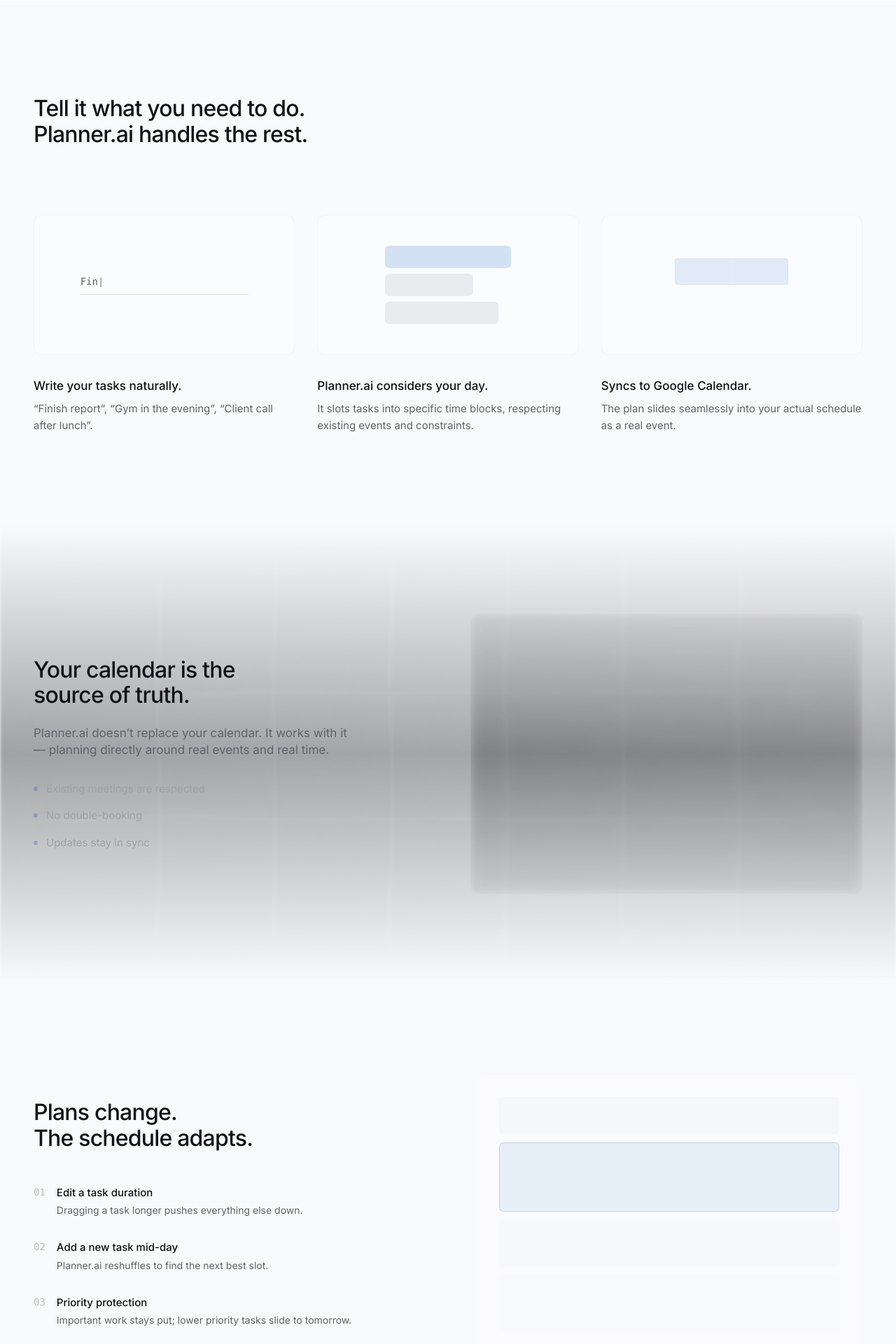
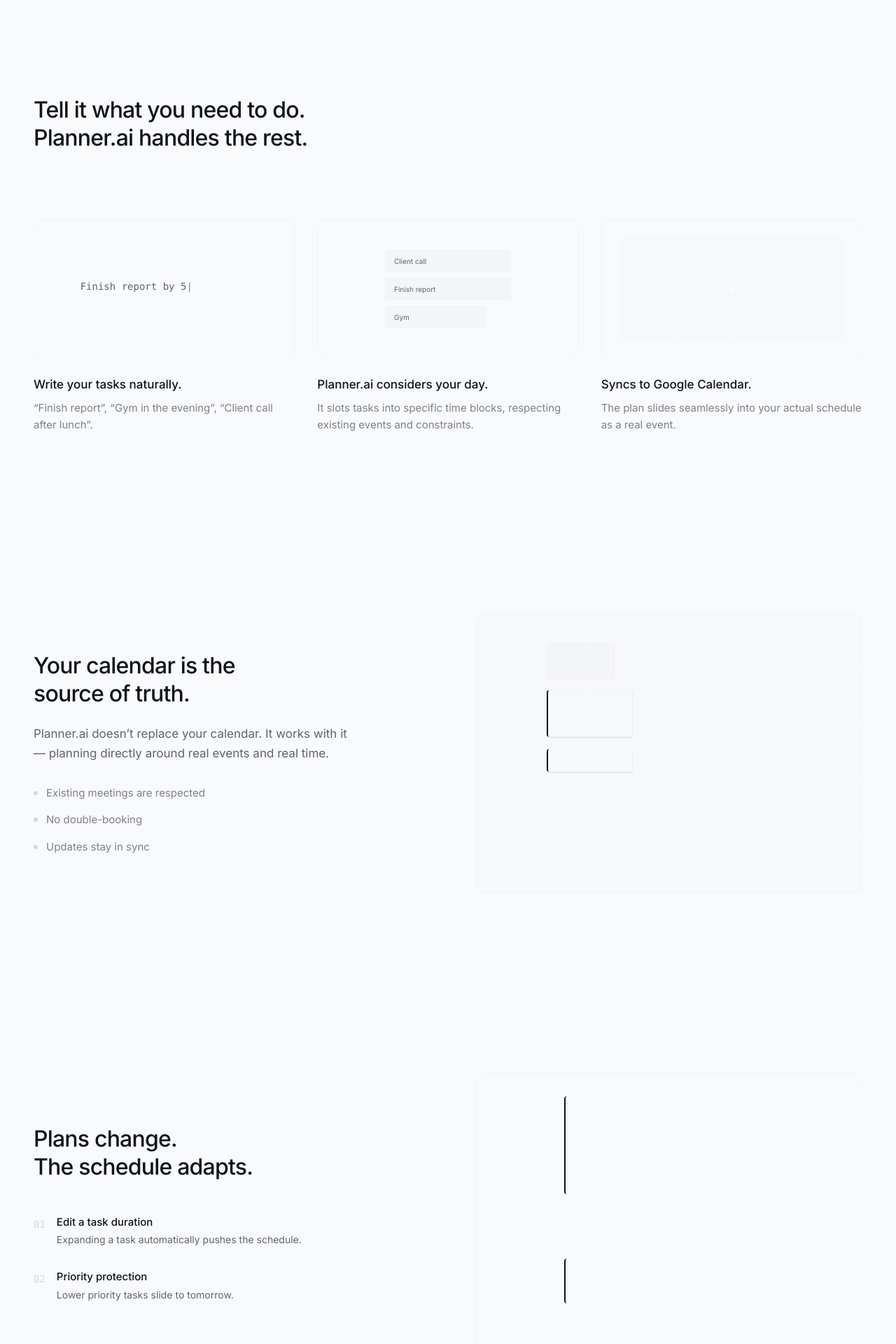
Before and after one commit to sharxtx/planner, a Next.js app: page / in a window 1280 px wide. Shown: the part 800-2720 px from the top of the page at 70% size. Built offline with nearby package versions, Linux system fonts and the light colour scheme; a web font is replaced by a local one.

Commit message:
WIP landing page

```diff
--- a/components/landing/sections/adaptation.tsx
+++ b/components/landing/sections/adaptation.tsx
@@ -1,6 +1,8 @@
 'use client'
 
 import { motion } from 'motion/react'
+
+const EASE = [0.22, 1, 0.36, 1]
 
 export default function Adaptation() {
     return (
@@ -9,55 +11,62 @@
 
                 {/* Text Side */}
                 <div>
-                    <h2 className="text-[32px] font-medium tracking-tight leading-[1.15] text-foreground mb-6">
+                    <h2 className="text-[32px] font-medium tracking-tight leading-[1.25] text-foreground mb-6">
                         Plans change. <br /> The schedule adapts.
                     </h2>
                     <div className="space-y-8 mt-12">
                         <div className="flex gap-4">
-                            <div className="text-muted-foreground/40 font-mono text-sm">01</div>
+                            <div className="text-border font-mono text-sm pt-1">01</div>
                             <div>
                                 <h3 className="text-[15px] font-medium text-foreground">Edit a task duration</h3>
-                                <p className="text-sm text-muted-foreground mt-1">Dragging a task longer pushes everything else down.</p>
+                                <p className="text-sm text-muted-foreground mt-1">Expanding a task automatically pushes the schedule.</p>
                             </div>
                         </div>
                         <div className="flex gap-4">
-                            <div className="text-muted-foreground/40 font-mono text-sm">02</div>
-                            <div>
-                                <h3 className="text-[15px] font-medium text-foreground">Add a new task mid-day</h3>
-                                <p className="text-sm text-muted-foreground mt-1">Planner.ai reshuffles to find the next best slot.</p>
-                            </div>
-                        </div>
-                        <div className="flex gap-4">
-                            <div className="text-muted-foreground/40 font-mono text-sm">03</div>
+                            <div className="text-border font-mono text-sm pt-1">02</div>
                             <div>
                                 <h3 className="text-[15px] font-medium text-foreground">Priority protection</h3>
-                                <p className="text-sm text-muted-foreground mt-1">Important work stays put; lower priority tasks slide to tomorrow.</p>
+                                <p className="text-sm text-muted-foreground mt-1">Lower priority tasks slide to tomorrow.</p>
                             </div>
                         </div>
                     </div>
                 </div>
 
-                {/* Visual Side - Abstract "Snap" Motion */}
-                <div className="relative h-[400px] bg-card/30 rounded-2xl p-8 overflow-hidden border border-border/10">
-                    <div className="relative h-full w-full flex flex-col gap-3">
-                        {/* Event 1 - Fixed */}
-                        <div className="h-16 w-full bg-secondary/30 rounded-md border border-border/5" />
+                {/* Visual Side - Cause -> Effect Motion */}
+                <div className="relative h-[400px] bg-transparent rounded-2xl p-8 border border-border/20 overflow-hidden">
+                    <div className="relative h-full w-full flex flex-col gap-3 max-w-[300px] mx-auto">
 
-                        {/* Event 2 - Expanding */}
+                        {/* Task 1 (Expanding) */}
                         <motion.div
                             initial={{ height: 60 }}
-                            whileInView={{ height: 120 }}
-                            transition={{ duration: 1.5, repeat: Infinity, repeatDelay: 2, ease: "easeInOut" }}
-                            className="w-full bg-primary/10 rounded-md border border-primary/20 relative z-10"
-                        />
+                            whileInView={{ height: 140 }}
+                            transition={{ duration: 1.2, delay: 0.5, ease: EASE, repeat: Infinity, repeatDelay: 3 }}
+                            className="w-full bg-planner-blue/10 border-l-2 border-planner-blue rounded-sm p-4 overflow-hidden relative"
+                        >
+                            <div className="h-2 w-24 bg-planner-blue/30 rounded-full mb-2" />
+                            <div className="h-1.5 w-16 bg-planner-blue/20 rounded-full" />
+                        </motion.div>
 
-                        {/* Event 3 - Shifting */}
+                        {/* Task 2 (Sliding Down) */}
                         <motion.div
-                            className="h-20 w-full bg-secondary/30 rounded-md border border-border/5 opacity-50"
-                        />
+                            initial={{ y: 0 }}
+                            whileInView={{ y: 80 }}
+                            transition={{ duration: 1.2, delay: 0.5, ease: EASE, repeat: Infinity, repeatDelay: 3 }}
+                            className="h-16 w-full bg-planner-sand/10 border-l-2 border-planner-sand rounded-sm p-3"
+                        >
+                            <div className="h-1.5 w-12 bg-planner-sand/40 rounded-full" />
+                        </motion.div>
+
+                        {/* Task 3 (Fading Out/Exiting) */}
                         <motion.div
-                            className="h-24 w-full bg-secondary/30 rounded-md border border-border/5 opacity-30"
-                        />
+                            initial={{ opacity: 1, y: 0 }}
+                            whileInView={{ opacity: 0, y: 80 }}
+                            transition={{ duration: 0.8, delay: 0.6, ease: EASE, repeat: Infinity, repeatDelay: 3 }}
+                            className="h-16 w-full bg-secondary/40 border-l-2 border-border rounded-sm p-3 opacity-60"
+                        >
+                            <div className="h-1.5 w-12 bg-secondary-foreground/20 rounded-full" />
+                        </motion.div>
+
                     </div>
                 </div>
 
--- a/components/landing/sections/cta.tsx
+++ b/components/landing/sections/cta.tsx
@@ -40,9 +40,9 @@
                     transition={{ duration: 0.6, delay: 0.2 }}
                     className="p-12 rounded-3xl border border-border bg-card/50 backdrop-blur-sm shadow-2xl flex flex-col items-center gap-8"
                 >
-                    <h2 className="text-3xl font-medium text-balance text-foreground sm:text-4xl">
+                    <h2 className="text-3xl font-medium text-balance text-foreground sm:text-4xl leading-tight">
                         Stop prioritizing your schedule.<br />
-                        <span className="text-muted-foreground">Start scheduling your priorities.</span>
+                        Start <span className="font-playfair italic">scheduling</span> your priorities.
                     </h2>
 
                     <div className="flex flex-col sm:flex-row gap-4 w-full justify-center">
--- a/components/landing/sections/how-it-works.tsx
+++ b/components/landing/sections/how-it-works.tsx
@@ -4,76 +4,64 @@
 import { useState, useEffect } from 'react'
 import { cn } from '@/lib/utils'
 
+const EASE = [0.22, 1, 0.36, 1]
+
 export default function HowItWorks() {
     return (
         <section className="py-32 px-5 sm:px-12 border-t border-border/10">
             <div className="max-w-7xl mx-auto">
                 <div className="max-w-xl mb-24">
-                    <h2 className="text-[32px] font-medium tracking-tight leading-[1.15] text-foreground mb-4">
+                    <h2 className="text-[32px] font-medium tracking-tight leading-[1.25] text-foreground mb-4">
                         Tell it what you need to do.<br />Planner.ai handles the rest.
                     </h2>
                 </div>
 
-                {/* 3-Column Layout */}
+                {/* 3-Column Layout: Stacked on mobile, Horizontal on desktop */}
                 <div className="grid grid-cols-1 md:grid-cols-3 gap-16 md:gap-8">
 
-                    {/* Step 1: Input */}
-                    <div className="flex flex-col gap-8">
-                        <div className="h-[200px] w-full bg-card/50 border border-border/20 rounded-xl relative overflow-hidden flex items-center justify-center p-6">
-                            {/* Input Visual */}
-                            <div className="w-full max-w-[240px] border-b border-primary/20 pb-2">
+                    {/* PANEL 1: INPUT */}
+                    <div className="flex flex-col gap-6">
+                        <div className="h-[200px] w-full border border-border/20 rounded-xl relative overflow-hidden flex items-center justify-center p-6 bg-transparent">
+                            {/* Visual: Single multiline input, thinning border, no fill */}
+                            <div className="w-full max-w-[240px]">
                                 <TypewriterInput />
                             </div>
                         </div>
                         <div>
                             <h3 className="text-[17px] font-medium text-foreground mb-2">Write your tasks naturally.</h3>
-                            <p className="text-[15px] leading-relaxed text-muted-foreground">
+                            <p className="text-[15px] leading-relaxed text-secondary-foreground/60">
                                 “Finish report”, “Gym in the evening”, “Client call after lunch”.
                             </p>
                         </div>
                     </div>
 
-                    {/* Step 2: Planning */}
-                    <div className="flex flex-col gap-8">
-                        <div className="h-[200px] w-full bg-card/50 border border-border/20 rounded-xl relative overflow-hidden flex items-center justify-center p-6">
-                            {/* Timeline Visual - Abstract Blocks */}
-                            <div className="flex flex-col gap-2 w-[180px]">
-                                <TimelineBlock width="100%" color="bg-primary/20" delay={0} />
-                                <TimelineBlock width="70%" color="bg-secondary" delay={0.2} />
-                                <TimelineBlock width="90%" color="bg-secondary" delay={0.4} />
+                    {/* PANEL 2: REASONING */}
+                    <div className="flex flex-col gap-6">
+                        <div className="h-[200px] w-full border border-border/20 rounded-xl relative overflow-hidden flex items-center justify-center p-6 bg-transparent">
+                            {/* Visual: Text tasks sliding into timeline skeleton */}
+                            <div className="relative w-[180px] flex flex-col gap-2">
+                                <ReasoningTask text="Client call" delay={0.2} />
+                                <ReasoningTask text="Finish report" delay={0.4} width="100%" />
+                                <ReasoningTask text="Gym" delay={0.6} width="80%" />
                             </div>
                         </div>
                         <div>
                             <h3 className="text-[17px] font-medium text-foreground mb-2">Planner.ai considers your day.</h3>
-                            <p className="text-[15px] leading-relaxed text-muted-foreground">
+                            <p className="text-[15px] leading-relaxed text-secondary-foreground/60">
                                 It slots tasks into specific time blocks, respecting existing events and constraints.
                             </p>
                         </div>
                     </div>
 
-                    {/* Step 3: Sync */}
-                    <div className="flex flex-col gap-8">
-                        <div className="h-[200px] w-full bg-card/50 border border-border/20 rounded-xl relative overflow-hidden flex items-center justify-center p-6">
-                            {/* Grid Visual */}
-                            <div className="relative w-full h-full opacity-60">
-                                {/* Abstract Grid Lines */}
-                                <div className="absolute inset-0 grid grid-cols-4 grid-rows-4 gap-px bg-transparent">
-                                    {[...Array(16)].map((_, i) => (
-                                        <div key={i} className="bg-border/5" />
-                                    ))}
-                                </div>
-                                {/* Synced Block */}
-                                <motion.div
-                                    initial={{ opacity: 0, scale: 0.9 }}
-                                    whileInView={{ opacity: 1, scale: 1 }}
-                                    transition={{ duration: 0.5, delay: 0.6 }}
-                                    className="absolute top-[25%] left-[25%] col-span-2 row-span-1 w-[50%] h-[25%] bg-primary/20 rounded-sm border border-primary/10"
-                                />
-                            </div>
+                    {/* PANEL 3: SYNC */}
+                    <div className="flex flex-col gap-6">
+                        <div className="h-[200px] w-full border border-border/20 rounded-xl relative overflow-hidden flex items-center justify-center p-6 bg-transparent">
+                            {/* Visual: Timeline morphs into grid */}
+                            <SyncVisual />
                         </div>
                         <div>
                             <h3 className="text-[17px] font-medium text-foreground mb-2">Syncs to Google Calendar.</h3>
-                            <p className="text-[15px] leading-relaxed text-muted-foreground">
+                            <p className="text-[15px] leading-relaxed text-secondary-foreground/60">
                                 The plan slides seamlessly into your actual schedule as a real event.
                             </p>
                         </div>
@@ -92,31 +80,61 @@
     useEffect(() => {
         let i = 0
         const interval = setInterval(() => {
-            setText(phrase.slice(0, i))
-            i++
-            if (i > phrase.length) {
-                i = 0
-                // subtle pause could be added here but keeping simple loop
+            if (i <= phrase.length) {
+                setText(phrase.slice(0, i))
+                i++
+            } else {
+                clearInterval(interval) // Stop halfway/at end, don't loop
             }
-        }, 150)
+        }, 100)
         return () => clearInterval(interval)
     }, [])
 
     return (
-        <div className="font-mono text-sm text-muted-foreground relative">
+        <div className="font-mono text-sm text-muted-foreground relative border-b border-border/20 pb-2">
             {text}<span className="animate-pulse">|</span>
         </div>
     )
 }
 
-function TimelineBlock({ width, color, delay }: { width: string, color: string, delay: number }) {
+function ReasoningTask({ text, delay, width = "100%" }: { text: string, delay: number, width?: string }) {
     return (
         <motion.div
-            initial={{ y: 20, opacity: 0 }}
-            whileInView={{ y: 0, opacity: 1 }}
-            transition={{ duration: 0.5, delay, ease: "easeOut" }}
-            className={cn("h-8 rounded-md", color)}
+            initial={{ x: -20, opacity: 0 }}
+            whileInView={{ x: 0, opacity: 1 }}
+            transition={{ duration: 0.6, delay, ease: EASE }}
+            className="h-8 rounded-sm bg-secondary/30 flex items-center px-3 border border-border/10"
             style={{ width }}
-        />
+        >
+            <span className="text-[10px] text-muted-foreground">{text}</span>
+        </motion.div>
     )
 }
+
+function SyncVisual() {
+    return (
+        <div className="relative w-full h-full flex items-center justify-center">
+            {/* Background Grid (Faint) */}
+            <div className="absolute inset-0 grid grid-cols-4 grid-rows-4 gap-px opacity-30">
+                {[...Array(16)].map((_, i) => <div key={i} className="bg-border/20" />)}
+            </div>
+
+            {/* Timeline Block Compressing -> Morphing */}
+            <motion.div
+                initial={{ width: "80%", height: 30, opacity: 0 }}
+                whileInView={{ width: "40%", height: 60, opacity: 1, backgroundColor: "var(--planner-blue)" }}
+                transition={{ duration: 0.8, delay: 0.5, ease: EASE }}
+                className="relative z-10 rounded-sm bg-secondary flex items-center justify-center"
+            >
+                <motion.div
+                    initial={{ opacity: 0, scale: 0 }}
+                    whileInView={{ opacity: 1, scale: 1 }}
+                    transition={{ delay: 1.2 }}
+                    className="text-white text-xs font-medium"
+                >
+                    ✓
+                </motion.div>
+            </motion.div>
+        </div>
+    )
+}
--- a/components/landing/sections/philosophy.tsx
+++ b/components/landing/sections/philosophy.tsx
@@ -1,42 +1,73 @@
 'use client'
 
-import Image from 'next/image'
+import { motion, useScroll, useTransform } from 'motion/react'
+import { useRef } from 'react'
+
+const EASE = [0.22, 1, 0.36, 1]
 
 export default function Philosophy() {
+    const containerRef = useRef<HTMLDivElement>(null)
+    const { scrollYProgress } = useScroll({
+        target: containerRef,
+        offset: ["start end", "end start"]
+    })
+
+    // Parallax: Planner tasks move slightly, Grid stays fixed
+    const yPlanner = useTransform(scrollYProgress, [0, 1], [0, -40])
+
     return (
-        <section className="relative py-32 px-5 sm:px-12 overflow-hidden">
-            {/* Visual Background: Abstract Blurred Grid */}
-            <div className="absolute inset-0 z-0 opacity-40 select-none pointer-events-none mix-blend-screen">
-                <Image
-                    src="/images/abstract-grid.png"
-                    alt=""
-                    fill
-                    className="object-cover blur-[2px]"
-                />
-                <div className="absolute inset-0 bg-linear-to-b from-background via-transparent to-background" />
-            </div>
+        <section className="py-32 px-5 sm:px-12 border-t border-border/10">
+            <div className="max-w-7xl mx-auto grid grid-cols-1 lg:grid-cols-2 gap-20 items-center">
 
-            <div className="max-w-7xl mx-auto relative z-10 grid grid-cols-1 lg:grid-cols-2 gap-16 items-center">
+                {/* Left: Text */}
                 <div>
-                    <h2 className="text-[32px] font-medium tracking-tight leading-[1.15] text-foreground mb-6">
+                    <h2 className="text-[32px] font-medium tracking-tight leading-[1.25] text-foreground mb-6">
                         Your calendar is the <br /> source of truth.
                     </h2>
-                    <p className="text-[17px] leading-[1.4] text-muted-foreground mb-8 max-w-md">
+                    <p className="text-[17px] leading-[1.6] text-muted-foreground mb-8 max-w-md">
                         Planner.ai doesn’t replace your calendar. It works with it — planning directly around real events and real time.
                     </p>
 
-                    <ul className="space-y-4">
+                    <div className="space-y-4">
                         {['Existing meetings are respected', 'No double-booking', 'Updates stay in sync'].map((item) => (
-                            <li key={item} className="flex items-center gap-3 text-[15px] text-neutral-400">
-                                <div className="w-1.5 h-1.5 rounded-full bg-primary/40" />
+                            <div key={item} className="flex items-center gap-3 text-[15px] text-secondary-foreground/60">
+                                <div className="w-1.5 h-1.5 rounded-full bg-border" />
                                 {item}
-                            </li>
+                            </div>
                         ))}
-                    </ul>
+                    </div>
                 </div>
 
-                {/* Visual Overlay - Optional: Could be a clean timeline floating over the blurred grid */}
-                <div className="hidden lg:block h-[400px] w-full rounded-xl border border-border/10 bg-card/10 backdrop-blur-sm" />
+                {/* Right: Layered Visual (Grid + Planner Blocks) */}
+                <div ref={containerRef} className="relative h-[400px] w-full border border-border/20 rounded-xl overflow-hidden bg-card/10">
+
+                    {/* Layer 1: Static Grid (Faint, fixed) */}
+                    <div className="absolute inset-0 grid grid-cols-7 grid-rows-5 gap-px bg-transparent z-0 opacity-20 pointer-events-none">
+                        {[...Array(35)].map((_, i) => (
+                            <div key={i} className="bg-border/30" />
+                        ))}
+                    </div>
+
+                    {/* Layer 2: Planner Timeline Blocks (Sharp, Moves) */}
+                    <motion.div style={{ y: yPlanner }} className="absolute inset-0 z-10 p-8">
+                        {/* Abstract Planner Blocks aligned to grid logic */}
+                        <div className="relative h-full w-full">
+                            {/* Meeting (Fixed Calendar Event) - Static/Ghosted */}
+                            <div className="absolute top-[10%] left-[14%] w-[20%] h-[15%] bg-secondary/20 border border-border/20 rounded-sm" />
+
+                            {/* Planner Task 1 (High Contrast) */}
+                            <div className="absolute top-[30%] left-[14%] w-[25%] h-[20%] bg-planner-slate/20 border-l-2 border-planner-slate rounded-sm shadow-sm flex items-center px-3">
+                                <div className="h-1.5 w-12 bg-planner-slate/40 rounded-full" />
+                            </div>
+
+                            {/* Planner Task 2 */}
+                            <div className="absolute top-[55%] left-[14%] w-[25%] h-[10%] bg-planner-sand/20 border-l-2 border-planner-sand rounded-sm shadow-sm flex items-center px-3">
+                                <div className="h-1.5 w-8 bg-planner-sand/60 rounded-full" />
+                            </div>
+                        </div>
+                    </motion.div>
+
+                </div>
             </div>
         </section>
     )
```
Also changed, not shown: app/page.tsx (+8 -6 lines), components/landing/sections/technology.tsx (added, +16 -0 lines), components/landing/sections/trust.tsx (+17 -16 lines), 1 other file (tests, documents, lock files or other folders).
